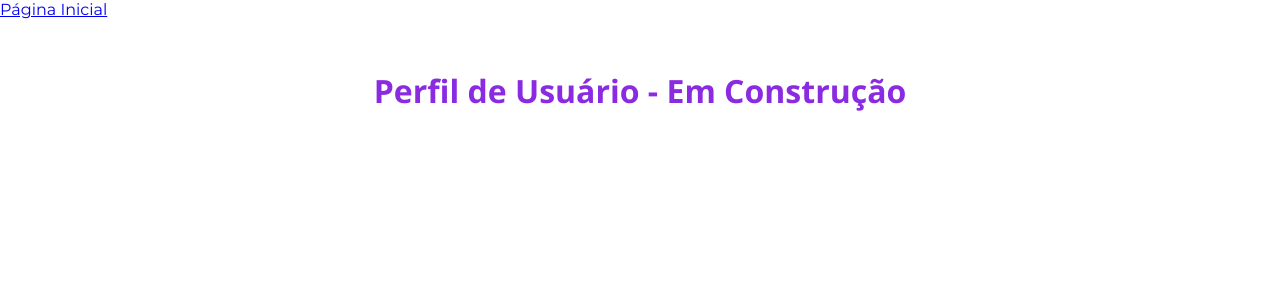
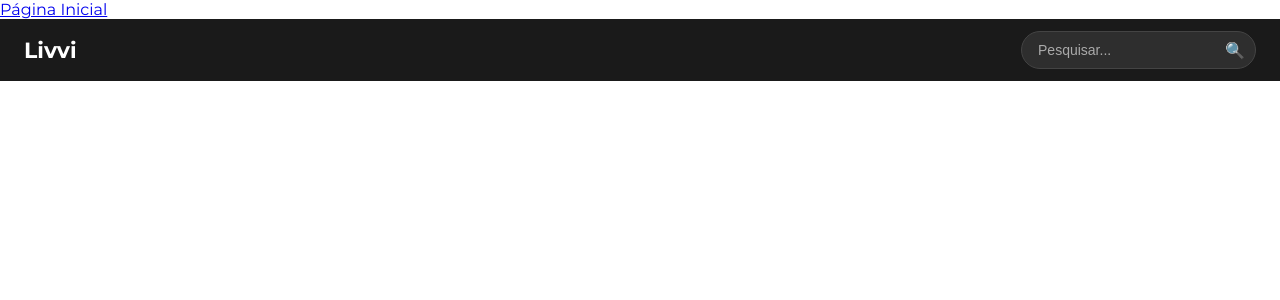
Before and after one commit to louisedevs/livvi-social, an Angular app in the folder livvi-social-frontend/: page /profile-user in a window 1280 px wide. Shown: the top 300 px of the page. Built offline with nearby package versions, Linux system fonts and the light colour scheme.

Commit message:
page profile-user

```diff
--- a/livvi-social-frontend/src/frontend/app/profile-user/profileUser.component.css
+++ b/livvi-social-frontend/src/frontend/app/profile-user/profileUser.component.css
@@ -1,6 +1,54 @@
-.profile-user-page {
-    text-align: center;
-    margin-top: 50px;
-     font-family: 'Segoe UI', Tahoma, Geneva, Verdana, sans-serif;
-    color:blueviolet;
+* {
+  margin: 0;
+  padding: 0;
+  box-sizing: border-box;
 }
+
+body {
+  font-family: 'Segoe UI', Tahoma, Geneva, Verdana, sans-serif;
+}
+
+.navbar {
+  background-color: #1a1a1a; /* preto meio claro como na imagem */
+  display: flex;
+  align-items: center;
+  justify-content: space-between;
+  padding: 12px 24px;
+  width: 100%;
+}
+
+.logo {
+  color: white;
+  font-size: 22px;
+  font-weight: bold;
+}
+
+.search-form {
+  display: flex;
+  align-items: center;
+  background-color: #2e2e2e;
+  border: 1px solid #444;
+  border-radius: 20px;
+  padding: 4px 10px;
+}
+
+.search-form input {
+  border: none;
+  background: none;
+  color: white;
+  padding: 6px;
+  outline: none;
+  font-size: 14px;
+}
+
+.search-form input::placeholder {
+  color: #aaa;
+}
+
+.search-form button {
+  border: none;
+  background: none;
+  color: white;
+  cursor: pointer;
+  font-size: 16px;
+}
--- a/livvi-social-frontend/src/frontend/app/profile-user/profileUser.component.html
+++ b/livvi-social-frontend/src/frontend/app/profile-user/profileUser.component.html
@@ -1,6 +1,9 @@
-<div class=" profile-user-page">
-    <h1>
-    Perfil de Usuário - Em Construção
-    </h1>
-
+<div class="main-container">
+    <header class ="navbar">
+        <span class="logo">Livvi</span>
+        <form class="search-form" action="/buscar" method="get">
+            <input type="text" name="q" placeholder="Pesquisar...">
+            <button type="'submit">🔍</button>
+        </form>
+    </header>
 </div>
```
